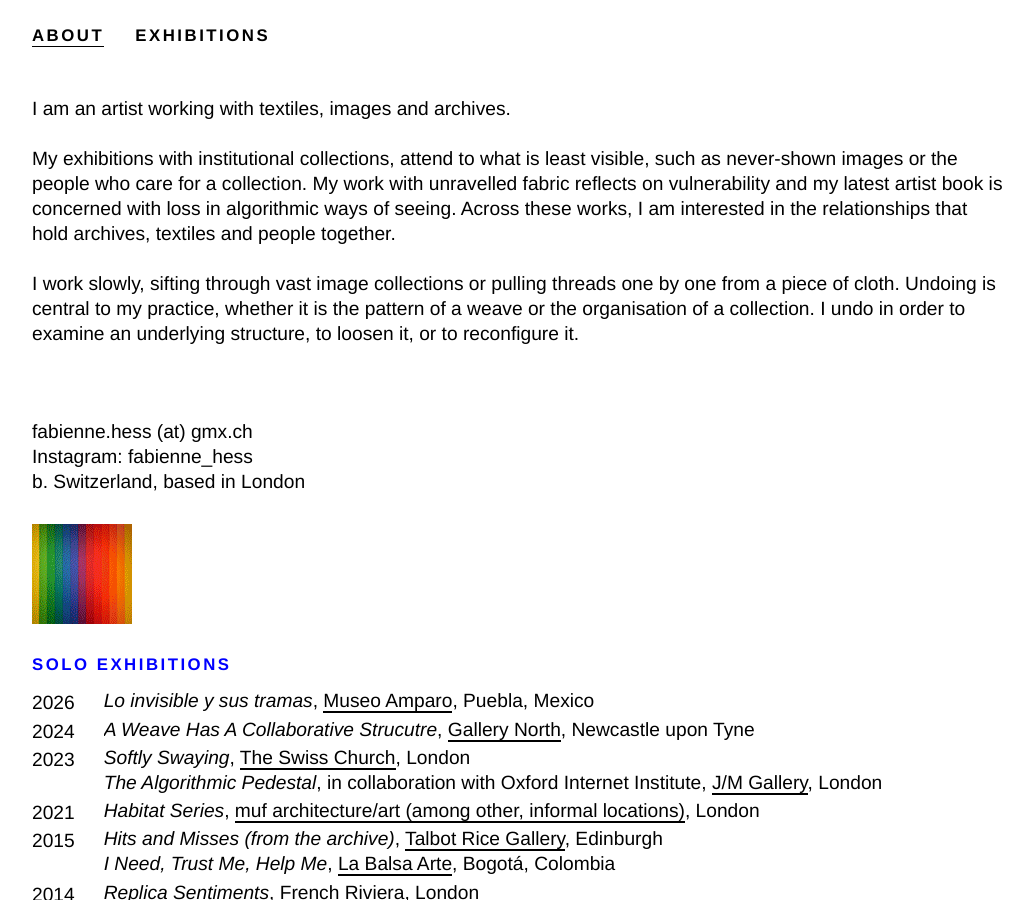
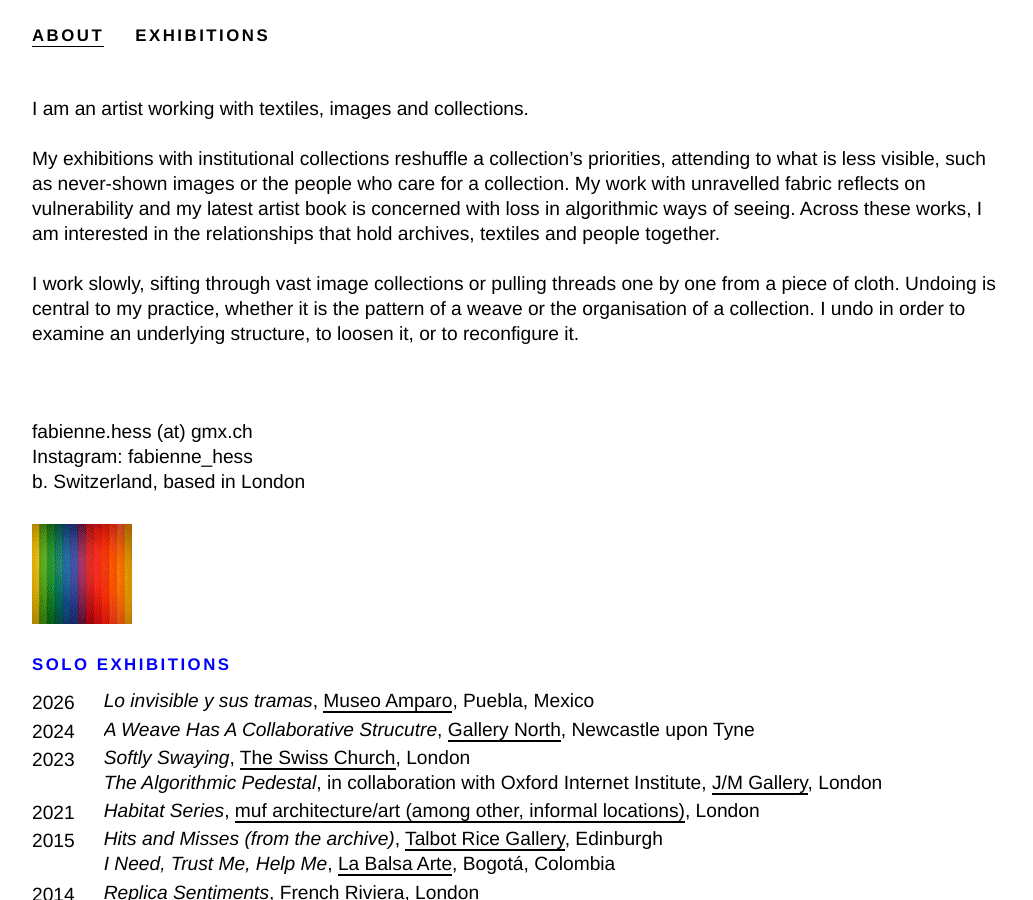
Before and after one commit to fabiennehess/fabiennehess.github.io, a Jekyll site: the page built from _pages/about.html, in a window 1280 px wide and 900 px high. Shown: the whole window, without its empty margins (58-1091 px from the left). Built offline with Jekyll 4.4.1, drawn with Linux system fonts in a browser that asks for light colours.

Commit message:
abbbouts

```diff
--- a/_pages/about.html
+++ b/_pages/about.html
@@ -29,9 +29,9 @@ Lorem ipsum dolor set amet. Blar diene dlsdfjsld rrrrr ssss dfsdfsdf hfhfh sdfee
 
 <div class = "infotext">
 <p>
-I am an artist working with textiles, images and archives.<br>
+I am an artist working with textiles, images and collections.<br>
 <br>
-My exhibitions with institutional collections, attend to what is least visible, such as never-shown images or the people who care for a collection. My work with unravelled fabric reflects on vulnerability and my latest artist book is concerned with loss in algorithmic ways of seeing. Across these works, I am interested in the relationships that hold archives, textiles and people together.<br>
+My exhibitions with institutional collections reshuffle a collection’s priorities, attending to what is less visible, such as never-shown images or the people who care for a collection. My work with unravelled fabric reflects on vulnerability and my latest artist book is concerned with loss in algorithmic ways of seeing. Across these works, I am interested in the relationships that hold archives, textiles and people together.<br>
 <br>
 I work slowly, sifting through vast image collections or pulling threads one by one from a piece of cloth. Undoing is central to my practice, whether it is the pattern of a weave or the organisation of a collection. I undo in order to examine an underlying structure, to loosen it, or to reconfigure it. <br>
 <br>
```
